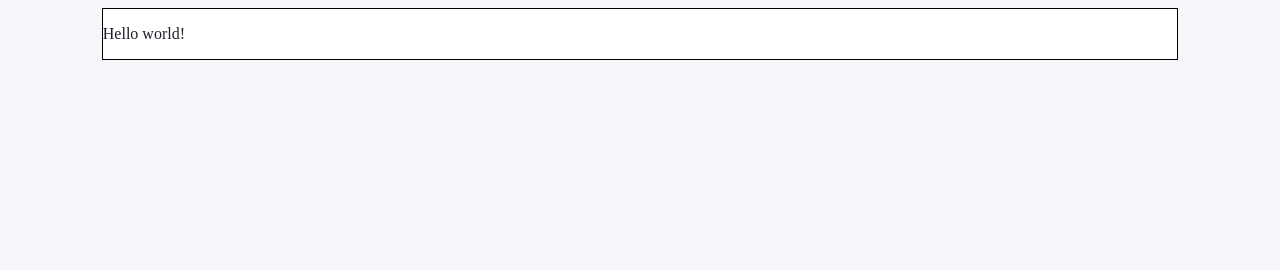
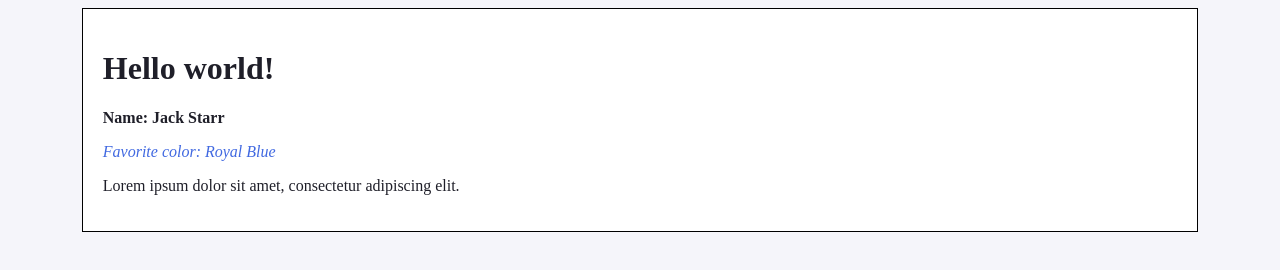
Before and after one commit to jackstarr-2/starr-hw6, a plain HTML site: page index.html in a window 1280 px wide. Drawn offline with Linux system fonts and the light colour scheme.

Commit message:
Name and favorite color
Changed the html and css to put my name and favorite color. also added my favorite color as the font color and italicized

```diff
--- a/css/stylesheet.css
+++ b/css/stylesheet.css
@@ -1,3 +1,7 @@
+:root {
+    --fav-color: #4169e1; /* Royal Blue */
+}
+
 body {
     background: #f5f5fa;
     color: #1f1f29;
@@ -8,4 +12,14 @@ body {
     margin: auto;
     background-color: white;
     border: 1px solid black;
+    padding: 20px;
 }
+
+.name {
+    font-weight: bold;
+}
+
+.fav {
+    color: var(--fav-color);
+    font-style: italic;
+}
--- a/index.html
+++ b/index.html
@@ -7,7 +7,10 @@
 
     <body>
         <div class="container">
-            <p>Hello world!</p>
+            <h1>Hello world!</h1>
+            <p class="name">Name: Jack Starr</p>
+            <p class="fav">Favorite color: Royal Blue</p>
+            <p>Lorem ipsum dolor sit amet, consectetur adipiscing elit.</p>
         </div>
     </body>
 </html>
```
